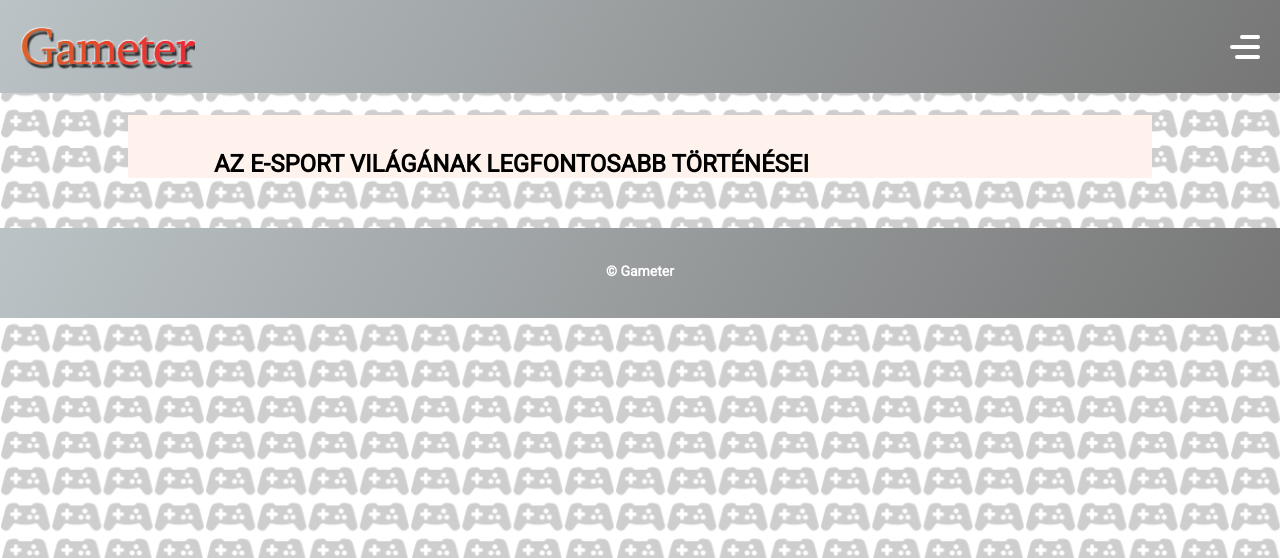
After one commit to R3tes/WebtervProject, a PHP site: page /esport.html in a window 1280 px wide. The commit adds this page. Shown: the top 558 px of the page. Run offline with PHP 8.4, Linux system fonts and the light colour scheme.

Commit message:
bgchanges

```diff
--- a/css/style.css
+++ b/css/style.css
@@ -185,7 +185,8 @@ nav input:checked ~ .menu {
 /* == BODY == */
 
 body {
-    background-color: #FFFFFF;
+    background: url('../img/smallBgPicture.png');
+    background-repeat: space;
 }
 
 body p {
@@ -195,7 +196,8 @@ body p {
 }
 
 body main {
-    background-color: rgba(252, 76, 0, 0.07);
+    background: linear-gradient(rgba(252, 76, 0, 0.07), rgba(252, 76, 0, 0.07)),  linear-gradient(#ffffff, #ffffff);
+    /*background-color: rgba(252, 76, 0, 0.07);*/
     width: 80%;
     margin: 115px auto 35px auto;
 }
--- /dev/null
+++ b/esport.html
@@ -0,0 +1,60 @@
+<!DOCTYPE html>
+<html lang="hu">
+<head>
+    <title>Gameter</title>
+    <meta charset="UTF-8"/>
+    <link rel="stylesheet" href="css/style.css"/>
+    <meta name="viewport" content="width=device-width, initial-scale=1.0">
+    <link rel="icon" href="img/flameicon_with_letters.png"/>
+</head>
+<body>
+<!-- FEJLÉC/MENÜ -->
+
+<header class="header ontop">
+
+    <div class="logo">
+        <a href="index.html">
+            <img src="img/long_logo.png" alt="gameter logo">
+        </a>
+    </div>
+
+    <div class="logo_without_img">
+        <a href="index.html">
+            <img src="img/long_logo_without_img.png" alt="gameter">
+        </a>
+    </div>
+
+    <nav>
+
+        <input type="checkbox" class="toggle-menu">
+        <div class="hamburger"></div>
+
+        <ul class="menu">
+            <li><a href="index.html">Főoldal</a></li>
+            <li><a href="hirek.html">Hírek</a></li>
+            <li><a href="#">Termékeink</a></li>
+            <li class="active"><a href="esport.html">E-sport</a></li>
+            <li><a href="nyeremenyjatek.html">Nyereményjáték</a></li>
+            <li><a href="kapcsolat.html">Kapcsolat</a></li>
+            <li><a href="#">Játék Kritikák</a></li>
+            <li><a href="#">Bejelentkezés</a></li>
+        </ul>
+    </nav>
+
+</header>
+
+<!-- FŐ TARTALOM -->
+<main id="withoutbg">
+    <section>
+        <h2 class="hirheader">Az E-sport világának legfontosabb történései</h2>
+    </section>
+
+</main>
+
+<!-- LÁBLÉC -->
+
+<footer>
+    <p class="kozepre">&copy; Gameter</p>
+</footer>
+</body>
+</html>
--- a/hirek.html
+++ b/hirek.html
@@ -33,7 +33,7 @@
         <li><a href="index.html">Főoldal</a></li>
         <li  class="active"><a href="hirek.html">Hírek</a></li>
         <li><a href="#">Termékeink</a></li>
-        <li><a href="#">E-sport</a></li>
+        <li><a href="esport.html">E-sport</a></li>
         <li><a href="nyeremenyjatek.html">Nyereményjáték</a></li>
         <li><a href="kapcsolat.html">Kapcsolat</a></li>
         <li><a href="#">Játék Kritikák</a></li>
--- a/hirek_1.html
+++ b/hirek_1.html
@@ -33,7 +33,7 @@
             <li><a href="index.html">Főoldal</a></li>
             <li  class="active"><a href="hirek.html">Hírek</a></li>
             <li><a href="#">Termékeink</a></li>
-            <li><a href="#">E-sport</a></li>
+            <li><a href="esport.html">E-sport</a></li>
             <li><a href="nyeremenyjatek.html">Nyereményjáték</a></li>
             <li><a href="kapcsolat.html">Kapcsolat</a></li>
             <li><a href="#">Játék Kritikák</a></li>
--- a/hirek_2.html
+++ b/hirek_2.html
@@ -33,7 +33,7 @@
             <li><a href="index.html">Főoldal</a></li>
             <li  class="active"><a href="hirek.html">Hírek</a></li>
             <li><a href="#">Termékeink</a></li>
-            <li><a href="#">E-sport</a></li>
+            <li><a href="esport.html">E-sport</a></li>
             <li><a href="nyeremenyjatek.html">Nyereményjáték</a></li>
             <li><a href="kapcsolat.html">Kapcsolat</a></li>
             <li><a href="#">Játék Kritikák</a></li>
--- a/hirek_3.html
+++ b/hirek_3.html
@@ -33,7 +33,7 @@
             <li><a href="index.html">Főoldal</a></li>
             <li  class="active"><a href="hirek.html">Hírek</a></li>
             <li><a href="#">Termékeink</a></li>
-            <li><a href="#">E-sport</a></li>
+            <li><a href="esport.html">E-sport</a></li>
             <li><a href="nyeremenyjatek.html">Nyereményjáték</a></li>
             <li><a href="kapcsolat.html">Kapcsolat</a></li>
             <li><a href="#">Játék Kritikák</a></li>
--- a/index.html
+++ b/index.html
@@ -33,7 +33,7 @@
                 <li class="active"><a href="index.html">Főoldal</a></li>
                 <li><a href="hirek.html">Hírek</a></li>
                 <li><a href="#">Termékeink</a></li>
-                <li><a href="#">E-sport</a></li>
+                <li><a href="esport.html">E-sport</a></li>
                 <li><a href="nyeremenyjatek.html">Nyereményjáték</a></li>
                 <li><a href="kapcsolat.html">Kapcsolat</a></li>
                 <li><a href="#">Játék Kritikák</a></li>
--- a/kapcsolat.html
+++ b/kapcsolat.html
@@ -33,7 +33,7 @@
             <li><a href="index.html">Főoldal</a></li>
             <li><a href="hirek.html">Hírek</a></li>
             <li><a href="#">Termékeink</a></li>
-            <li><a href="#">E-sport</a></li>
+            <li><a href="esport.html">E-sport</a></li>
             <li><a href="nyeremenyjatek.html">Nyereményjáték</a></li>
             <li class="active"><a href="kapcsolat.html">Kapcsolat</a></li>
             <li><a href="#">Játék Kritikák</a></li>
--- a/nyeremenyjatek.html
+++ b/nyeremenyjatek.html
@@ -33,7 +33,7 @@
             <li><a href="index.html">Főoldal</a></li>
             <li><a href="hirek.html">Hírek</a></li>
             <li><a href="#">Termékeink</a></li>
-            <li><a href="#">E-sport</a></li>
+            <li><a href="esport.html">E-sport</a></li>
             <li class="active"><a href="nyeremenyjatek.html">Nyereményjáték</a></li>
             <li><a href="kapcsolat.html">Kapcsolat</a></li>
             <li><a href="#">Játék Kritikák</a></li>
```
Also changed, not shown: img/flameicon.png (deleted), img/flameicon_long.png (deleted), img/icon_long.png (deleted), img/smallBgPicture.png (added), 1 other file.
